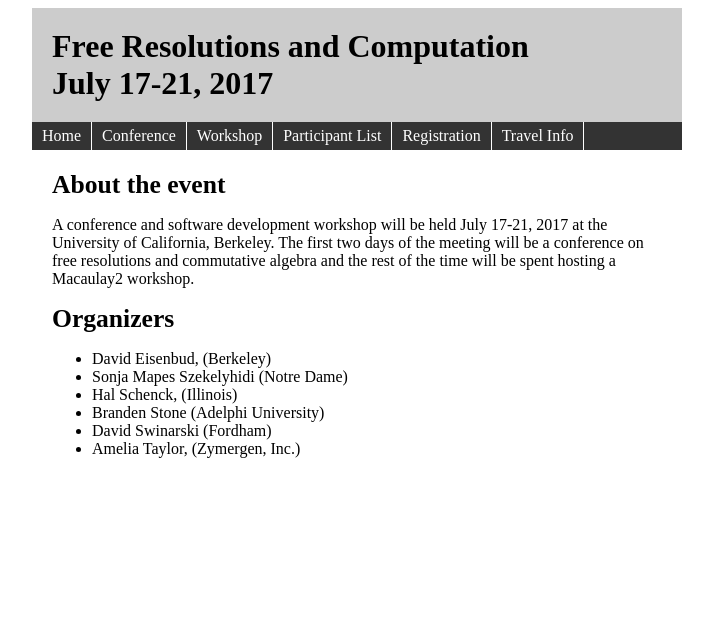
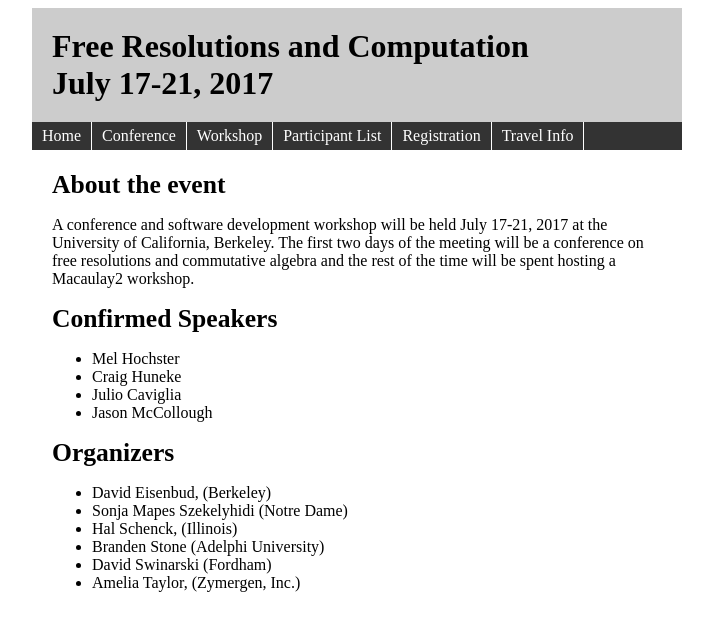
Before and after one commit to Macaulay2/Workshop-2017-Berkeley, a Jekyll site: the page built from index.md, in a window 1280 px wide. Shown: the top 631 px of the page, without its empty margins (283-996 px from the left). Built offline with Jekyll 4.4.1, drawn with Linux system fonts in a browser that asks for light colours.

Commit message:
adding files

```diff
--- a/index.md
+++ b/index.md
@@ -9,6 +9,13 @@
 
 A conference and software development workshop will be held July 17-21, 2017 at the University of California, Berkeley. The first two days of the meeting will be a conference on free resolutions and commutative algebra and the rest of the time will be spent hosting a Macaulay2 workshop.
 
+## Confirmed Speakers
+
+* Mel Hochster
+* Craig Huneke
+* Julio Caviglia
+* Jason McCollough
+
 ## Organizers
 
 * David Eisenbud, (Berkeley)
```
Also changed, not shown: registration.md (+1 -1 lines).
